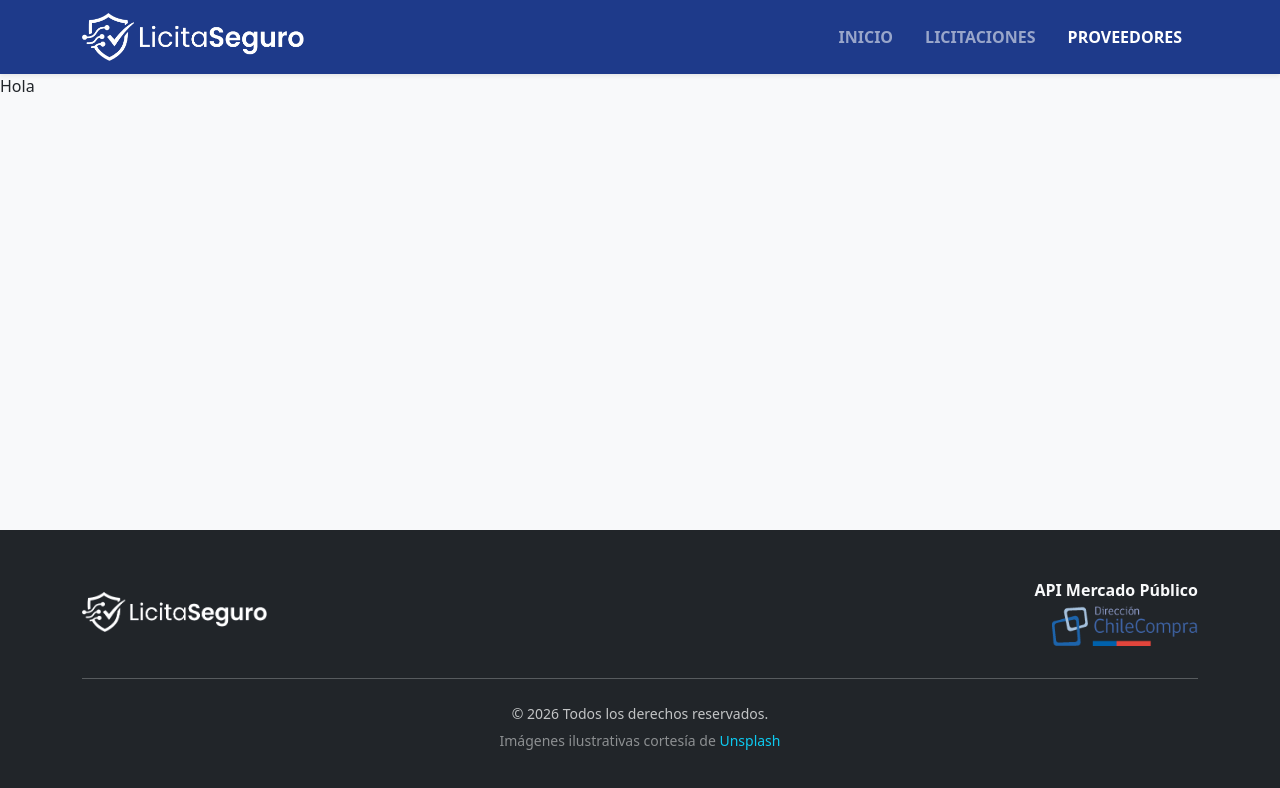
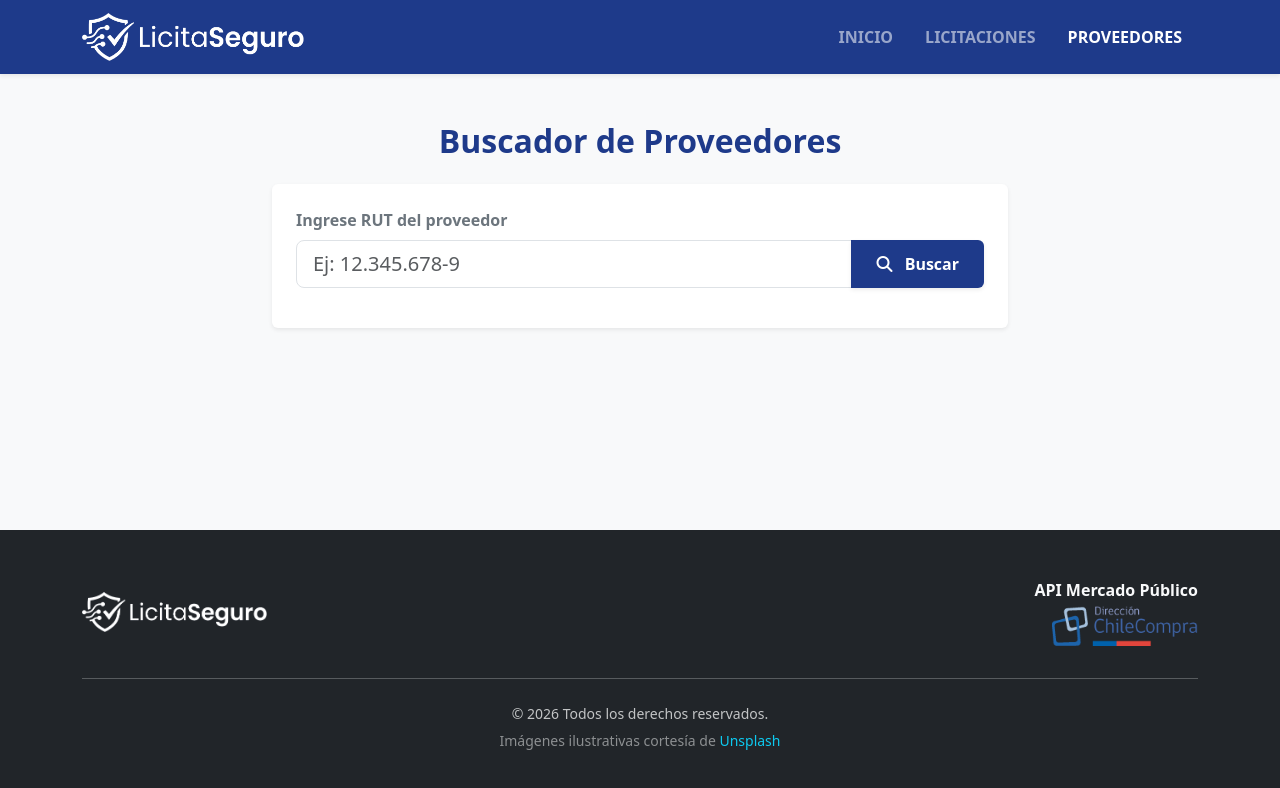
Before and after one commit to CrisBustosE/examen_licitaseguro_bustos, a React (Vite) app: page /proveedores in a window 1280 px wide. Shown: the top 788 px of the page. Built offline with nearby package versions, Linux system fonts and the light colour scheme.

Commit message:
feat: lógica de validación de RUT y auto-formato dinámico
Detalles: Se integra algoritmo de Módulo 11 para validación estricta de RUT. Se mejora UX formateando el input en tiempo real (puntos y guion) y redactando un mensaje de error más asertivo y amigable para el usuario.

```diff
--- a/src/pages/Proveedores.jsx
+++ b/src/pages/Proveedores.jsx
@@ -1,2 +1,190 @@
-const Proveedores = () => <div>Hola</div>;
+import { useState } from 'react';
+
+const Proveedores = () => {
+    // Estados del formulario
+    const [rutInput, setRutInput] = useState('');
+    const [errorRut, setErrorRut] = useState('');
+    const [proveedorMock, setProveedorMock] = useState(null);
+
+    // =================================================================
+    // FUNCIÓN: Formateador dinámico de RUT (Ej: 111111111 -> 11.111.111-1)
+    // =================================================================
+    const formatearRut = (rutBruto) => {
+        // 1. Quitamos todo lo que no sea número o la letra K
+        const actual = rutBruto.replace(/[^0-9kK]+/g, '').toUpperCase();
+
+        // Si borró todo, devolvemos vacío
+        if (actual.length === 0) return '';
+        // Si solo tiene 1 número, no hay guion aún
+        if (actual.length === 1) return actual;
+
+        // 2. Separamos el cuerpo del DV
+        const cuerpo = actual.slice(0, -1);
+        const dv = actual.slice(-1);
+
+        // 3. Le ponemos los puntos al cuerpo usando una expresión regular clásica
+        const cuerpoConPuntos = cuerpo.replace(/\B(?=(\d{3})+(?!\d))/g, '.');
+
+        // 4. Unimos todo con el guion
+        return `${cuerpoConPuntos}-${dv}`;
+    };
+
+    // =================================================================
+    // FUNCIÓN COMPARTIDA POR EL PROFESOR: Cálculo matemático del Dígito Verificador
+    // =================================================================
+    const dgv = (T) => {
+        let M = 0;
+        let S = 1;
+        let num = parseInt(T, 10); // Aseguramos que sea un número para el while
+
+        while (num) {
+            let digit = num % 10;
+            S = (S + digit * (9 - (M % 6))) % 11;
+            num = Math.floor(num / 10);
+            M++;
+        }
+
+        // Si el resultado es 11, el DV es 0. Si es 10, es 'k'.
+        return S ? (S - 1).toString() : 'k';
+    };
+
+    // =================================================================
+    // LÓGICA DE VALIDACIÓN Y BÚSQUEDA
+    // =================================================================
+    const handleBuscar = (e) => {
+        e.preventDefault();
+        setErrorRut('');
+        setProveedorMock(null);
+
+        // 1. Limpieza de formato (quitamos puntos, guiones y pasamos a minúscula)
+        const rutLimpio = rutInput.replace(/[^0-9kK]+/g, '').toLowerCase();
+
+        // 2. Validación de longitud mínima (ej: 1-9)
+        if (rutLimpio.length < 2) {
+            setErrorRut('Por favor, ingresa un RUT válido.');
+            return;
+        }
+
+        // 3. Separar cuerpo del dígito verificador ingresado
+        const cuerpo = rutLimpio.slice(0, -1);
+        const dvIngresado = rutLimpio.slice(-1);
+
+        // 4. Calcular el DV esperado usando la función compartida del profe
+        const dvCalculado = dgv(cuerpo);
+
+        // 5. Comparar
+        if (dvIngresado !== dvCalculado) {
+            setErrorRut('El RUT ingresado no es válido. Comprueba que los números y el dígito verificador sean correctos.');
+            return;
+        }
+
+        // Si pasamos la validación, mostramos la Data (Mock temporal para maquetar)
+        // Más adelante aquí irá el Fetch a la API
+        setProveedorMock({
+            rut: rutInput, // Mostramos el que escribió el usuario además lo embellecemos con puntos y guión
+            razonSocial: 'Constructora Ejemplo S.A.',
+            direccion: 'Av. Siempre Viva 123, Santiago',
+            telefono: '+56 2 1234 5678',
+            email: 'contacto@constructoraejemplo.cl',
+            estado: 'Activo'
+        });
+    };
+
+    return (
+        <div className="container py-5">
+            <div className="row justify-content-center">
+                <div className="col-12 col-lg-8">
+
+                    <h2 className="fw-bold mb-4 text-center" style={{ color: '#1E3A8A' }}>
+                        Buscador de Proveedores
+                    </h2>
+
+                    {/* TARJETA DEL BUSCADOR */}
+                    <div className="card shadow-sm border-0 mb-4 p-3 p-md-4">
+                        <div className="card-body p-0">
+                            <form onSubmit={handleBuscar}>
+                                <div className="mb-3">
+                                    <label htmlFor="rutInput" className="form-label fw-semibold text-secondary">
+                                        Ingrese RUT del proveedor
+                                    </label>
+                                    <div className="input-group">
+                                        <input
+                                            type="text"
+                                            className={`form-control form-control-lg ${errorRut ? 'is-invalid' : ''}`}
+                                            id="rutInput"
+                                            placeholder="Ej: 12.345.678-9"
+                                            value={rutInput}
+                                            // AQUI APLICAMOS LA MAGIA: Formateamos el valor antes de guardarlo en el estado
+                                            onChange={(e) => setRutInput(formatearRut(e.target.value))}
+                                            maxLength={12} // Evita que escriban biblias infinitas
+                                        />
+                                        <button
+                                            className="btn text-white px-4 fw-bold shadow-sm"
+                                            type="submit"
+                                            style={{ backgroundColor: '#1E3A8A' }}
+                                        >
+                                            <i className="fa-solid fa-magnifying-glass me-2"></i> Buscar
+                                        </button>
+                                    </div>
+                                    {/* Feedback visual de error nativo de Bootstrap */}
+                                    {errorRut && <div className="invalid-feedback d-block fw-semibold">{errorRut}</div>}
+                                </div>
+                            </form>
+                        </div>
+                    </div>
+
+                    {/* TARJETA DE RESULTADO (Aparece solo si la validación es exitosa) */}
+                    {proveedorMock && (
+                        <div className="card shadow border-0 bg-light">
+                            <div className="card-body p-4">
+                                <h4 className="fw-bold mb-4" style={{ color: '#1E3A8A' }}>
+                                    Información del Proveedor
+                                </h4>
+
+                                <div className="row gy-4">
+                                    <div className="col-12 col-md-6">
+                                        <p className="text-secondary mb-1 small">RUT</p>
+                                        <p className="fw-bold mb-0">{proveedorMock.rut}</p>
+                                    </div>
+                                    <div className="col-12 col-md-6">
+                                        <p className="text-secondary mb-1 small">Razón Social</p>
+                                        <p className="fw-bold mb-0">{proveedorMock.razonSocial}</p>
+                                    </div>
+                                    <div className="col-12 col-md-6">
+                                        <p className="text-secondary mb-1 small">Dirección</p>
+                                        <p className="fw-bold mb-0">{proveedorMock.direccion}</p>
+                                    </div>
+                                    <div className="col-12 col-md-6">
+                                        <p className="text-secondary mb-1 small">Teléfono</p>
+                                        <p className="fw-bold mb-0">{proveedorMock.telefono}</p>
+                                    </div>
+                                    <div className="col-12 col-md-6">
+                                        <p className="text-secondary mb-1 small">Email</p>
+                                        <p className="fw-bold mb-0">{proveedorMock.email}</p>
+                                    </div>
+                                    <div className="col-12 col-md-6">
+                                        <p className="text-secondary mb-1 small">Estado</p>
+                                        <span className={`badge bg-${proveedorMock.estado === 'Activo' ? 'success' : 'danger'} px-3 py-2`}>
+                                            {proveedorMock.estado}
+                                        </span>
+                                    </div>
+                                </div>
+
+                                <hr className="my-4" />
+
+                                <div className="text-md-end text-center ">
+                                    <button className="btn text-white fw-bold shadow-sm" style={{ backgroundColor: '#1E3A8A' }}>
+                                        Ver Historial de Licitaciones
+                                    </button>
+                                </div>
+                            </div>
+                        </div>
+                    )}
+
+                </div>
+            </div>
+        </div>
+    );
+};
+
 export default Proveedores;
```
